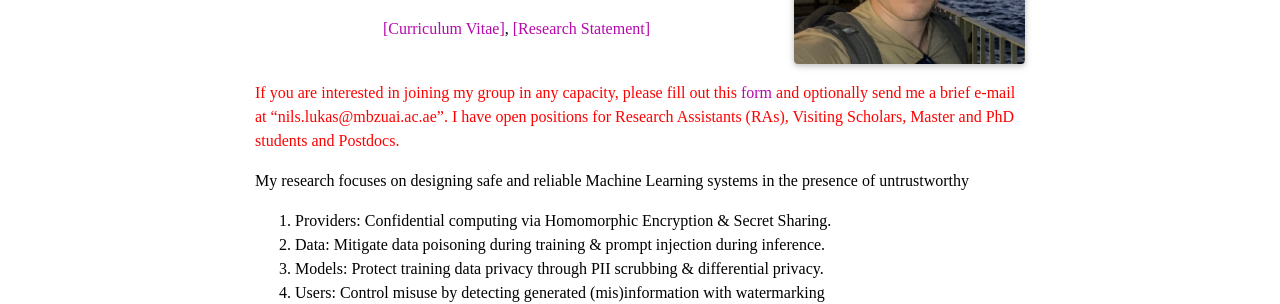
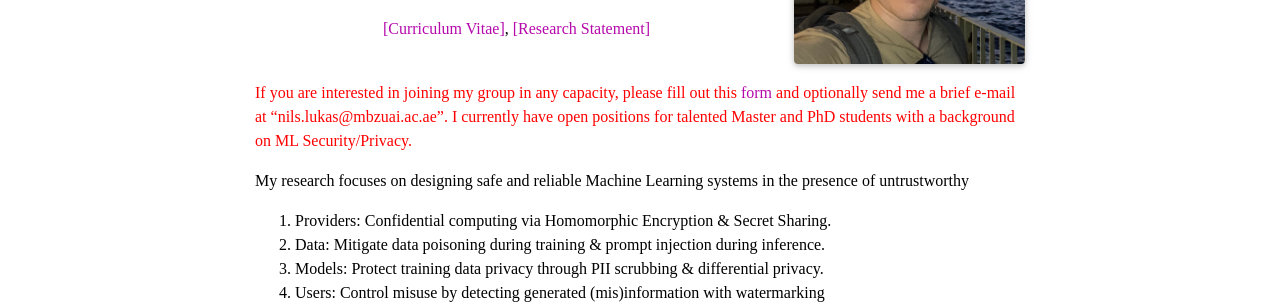
Before and after one commit to nilslukas/nilshendriklukas.github.io, a Jekyll site: the page built from _pages/about.md, in a window 1280 px wide and 900 px high. Shown: the part 368-672 px from the top of the window. Built offline with Jekyll 4.4.1, drawn with Linux system fonts in a browser that asks for light colours; full-size pictures stand in for the smaller copies a plugin makes; emoji names are drawn with the system emoji font; comment, search, counter and statistics services are not loaded; a style sheet for code colours, icons or effects is not loaded.

Commit message:
add text

```diff
--- a/_pages/about.md
+++ b/_pages/about.md
@@ -28,7 +28,7 @@ was nominated for the <a href="https://uwaterloo.ca/graduate-studies-postdoctora
 <br>
 
 <b style="color: red;">If you are interested in joining my group in any capacity, please fill out this <a href="https://docs.google.com/forms/d/1-UWRsnoiWnS19NENnNgyJ9Lt3QHPYc5Jbc_B_l5rk-A/viewform?edit_requested=true">form</a> and optionally send me a brief e-mail at "nils.lukas@mbzuai.ac.ae".
-I have open positions for Research Assistants (RAs), Visiting Scholars, Master and PhD students and Postdocs.
+I currently have open positions for talented Master and PhD students with a background on ML Security/Privacy.
 </b>
 
 
```
